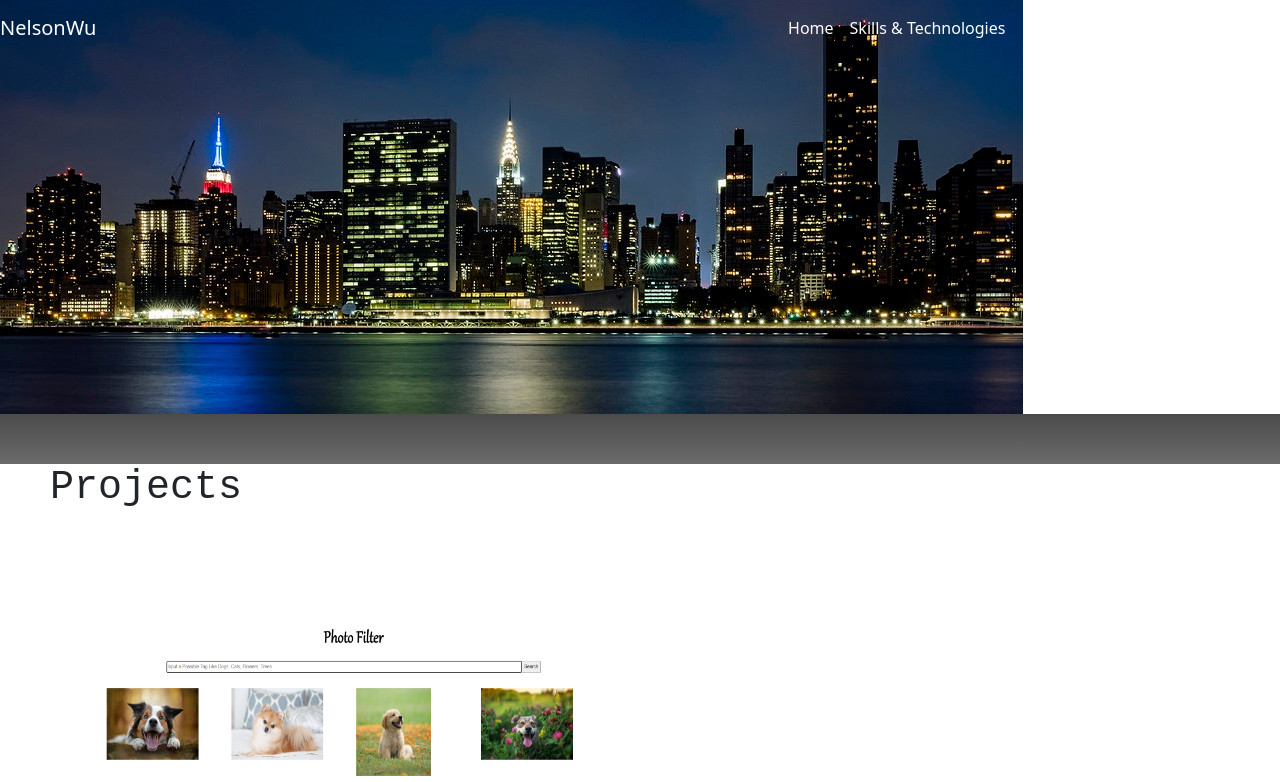
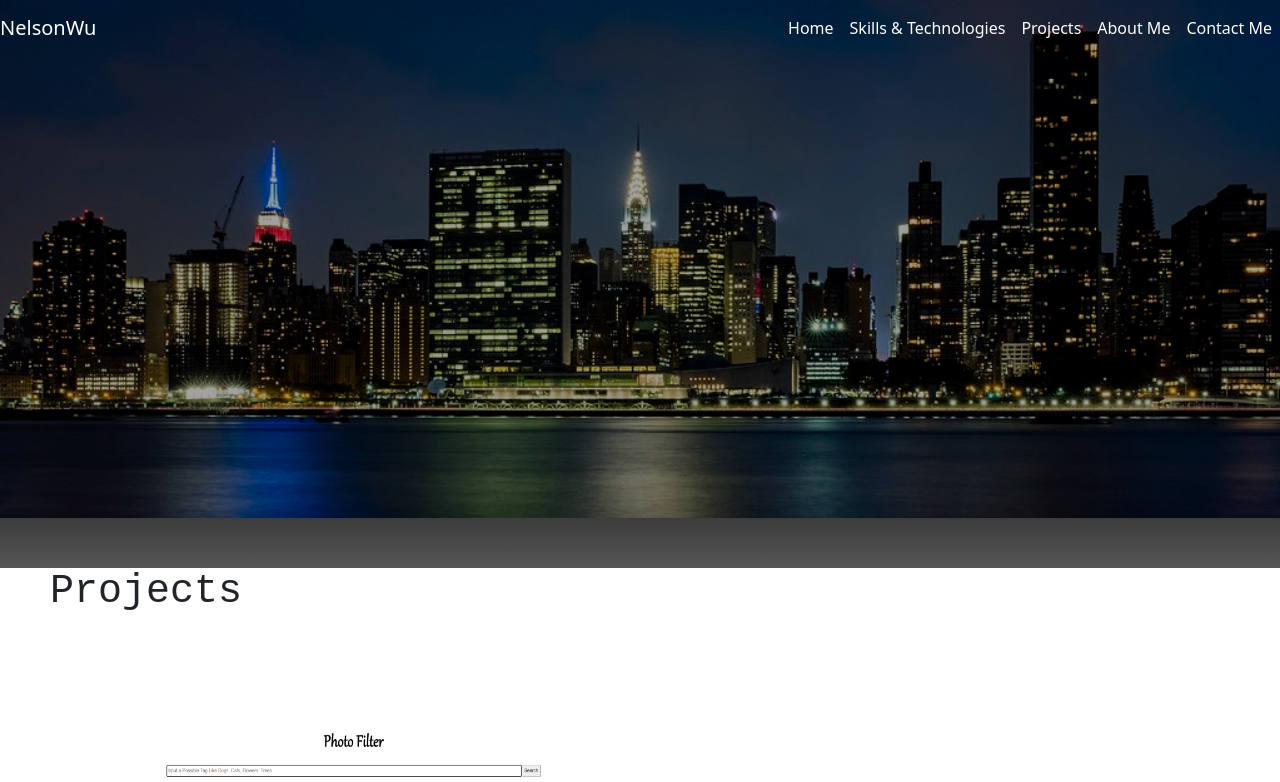
Before and after one commit to NelsonWu820/portfolio-website, a React (Create React App) app: page /#/ in a window 1280 px wide. Shown: the top 782 px of the page. Built offline with nearby package versions, Linux system fonts and the light colour scheme.

Commit message:
adding styling

```diff
--- a/src/index.css
+++ b/src/index.css
@@ -6,7 +6,14 @@ nav a {
   cursor: pointer;
 }
 
-
+.header {
+  width: 100%;
+  height: auto;
+  display: block;
+  object-fit: cover;
+  filter: brightness(80%);
+  object-position: 100% 0;
+}
 
 .header_bottom{
   height: 50px;
```
